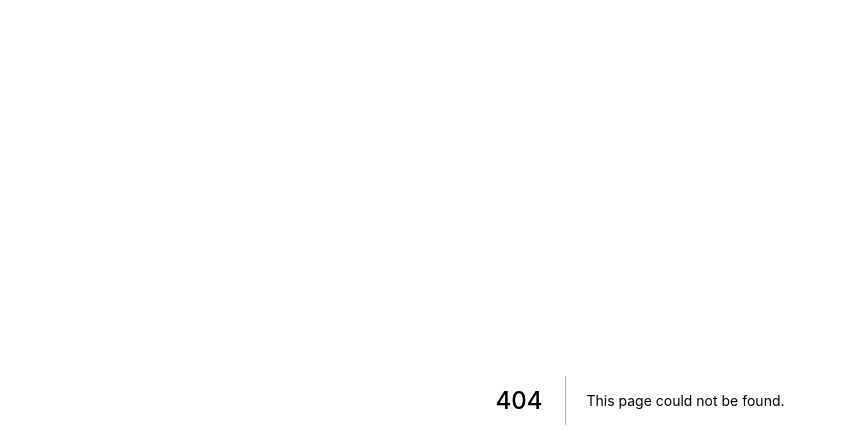
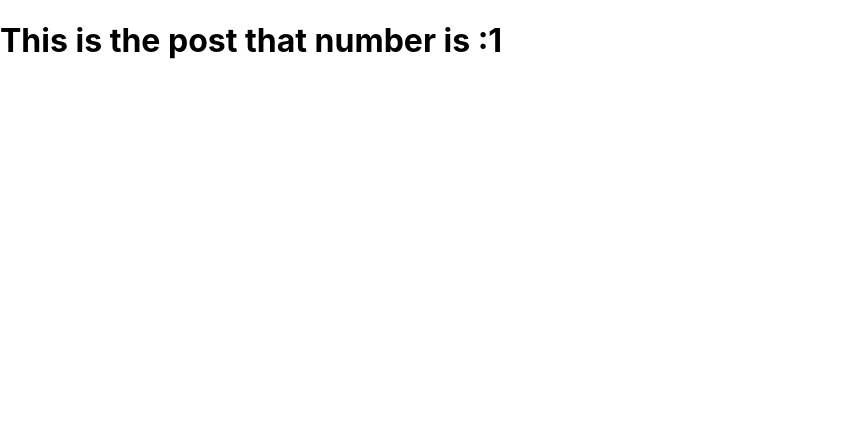
Before and after one commit to Mim-Hakkani/Next-Beginer_to_advanced, a Next.js app: page /post/1 in a window 1280 px wide. Before the commit this address had no page. Shown: the top 448 px of the page, without its empty margins (0-846 px from the left). Built offline with nearby package versions, Linux system fonts and the light colour scheme.

Commit message:
setup the dynamic routing

```diff
--- /dev/null
+++ b/pages/post/[post_id].js
@@ -0,0 +1,13 @@
+import { useRouter } from "next/router";
+
+const SinglePost = () => {
+      const router = useRouter();
+      const {post_id} =router.query
+    return (
+        <div>
+            <h1>This is the post that number is :{post_id} </h1>
+        </div>
+    );
+};
+
+export default SinglePost;
```
Also changed, not shown: pages/post/index.js (added, +11 -0 lines), 1 other file (tests, documents, lock files or other folders).
